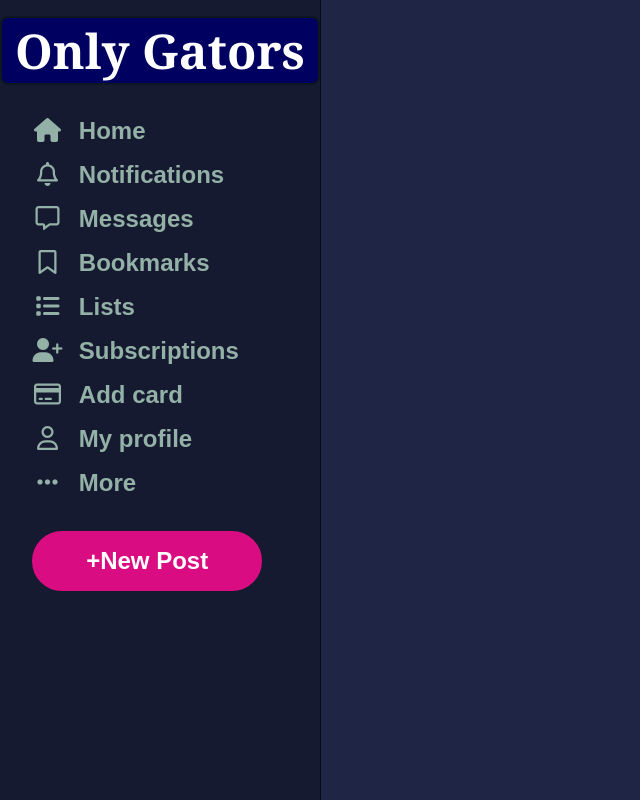
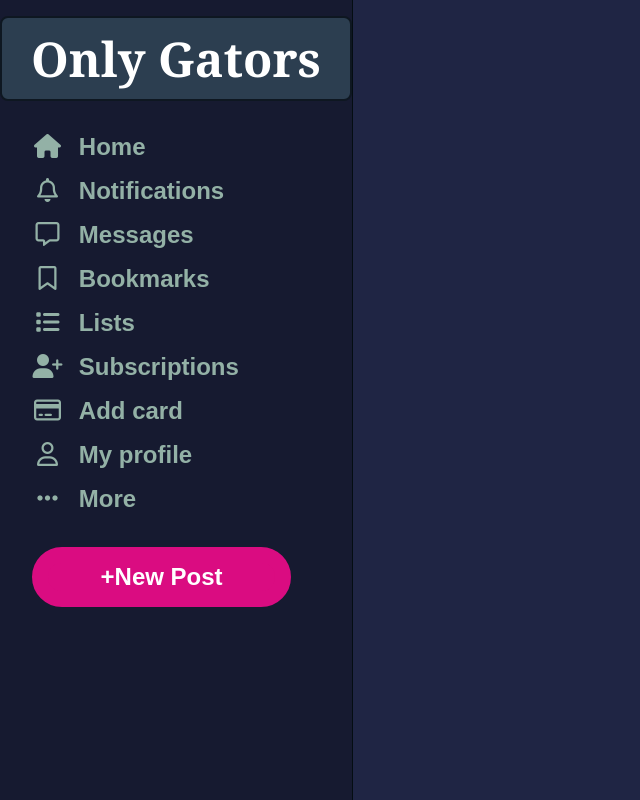
Before and after one commit to jacobm3642/onlygators, a Flask app: page / in a window 1280 px wide. Shown: the whole page, without its empty margins (0-640 px from the left). Run offline with Flask 3, Linux system fonts and the light colour scheme; some libraries are stand-ins or nearby versions.

Commit message:
do the rest bitch

```diff
--- a/app.py
+++ b/app.py
@@ -1,16 +1,42 @@
 import flask
 import sqlite3
 from handers import db_tools
+from secrets import token_urlsafe
+from flask_cors import CORS
 
 db_handler = db_tools.db_handler()
 users = db_handler.add_db("Users", "users.db")
 db_handler.add_query("Users", "register_user", "INSERT INTO Users (UserName, Password, Email) VALUES (?, ?, ?);")
 db_handler.add_query("Users", "get_all_users", "SELECT * FROM users", read_only=True)
 db_handler.add_query("Users", "remove_all_users", "DELETE FROM Users;")
+db_handler.add_query("Users", "create_token_table", "CREATE TABLE token_table(userID INTEGER, token varchar(255), FOREIGN KEY(userID) REFERENCES users(Id))")
+db_handler.add_query("Users", "display_tables", "SELECT name FROM sqlite_master WHERE type='table'")
+db_handler.add_query("Users", "add_token", "INSERT INTO your_table_name (userID, token) VALUES (?, ?)")
+db_handler.add_query("Users", "get_user_id", "SELECT Id FROM Users WHERE UserName = ?", read_only=True)
 db_handler.databases["Users"].set_perms(0, 2, 99)
-#`print(db_handler.execute_premade_query("Users","get_all_users",0))
+# print(db_handler.execute_premade_query("Users","get_all_users",0))
+# db_handler.execute_premade_query("Users","create_token_table", 2)
+print(db_handler.execute_premade_query("Users", "display_tables", 2))
+
+def insert_token(userId):
+    token = token_urlsafe(32)
+    try:
+        db_handler.execute_premade_query("Users", "add_token", 2, parameters=(userId, token))
+    except:
+        return insert_token(userId)
+
 
 app = flask.Flask(__name__, static_url_path='/static')
+CORS(app)
+
+CORS(app, resources={r"/register": {"origins": "http://localhost:5000"}})
+
+@app.after_request
+def after_request(response):
+    response.headers.add('Access-Control-Allow-Headers', 'Content-Type,Authorization')
+    response.headers.add('Access-Control-Allow-Methods', 'GET,PUT,POST,DELETE')
+    return response
+
 
 @app.route("/")
 def index():
@@ -20,12 +46,20 @@ def index():
 def login():
     pass
 
+def data_stringify(string):
+    string = str(string)
+    if string.legnth()>=255:
+        raise ValueError("TO LONG")
+    return string
+
 @app.route("/register", methods=['POST'])
 def register():
-    data = flask.request.get_json()
+    data = [str(i) for i in flask.request.get_json()]
     username, password, email = data
     db_handler.execute_premade_query("Users", "register_user", permission_level=2, parameters=(username, password, email))
     out_db()
+    id = db_handler.execute_premade_query("Users", "get_user_id", 0, parameters=(username))
+    print(id)
     return flask.jsonify([""]), 200
 
 def out_db():
@@ -40,4 +74,5 @@ def test():
     return flask.jsonify(data)
 
 if __name__ == "__main__":
+    clear()
     app.run(host="127.0.0.1", port=5000)
--- a/static/css/style.css
+++ b/static/css/style.css
@@ -1,21 +1,25 @@
+/* Resetting default margin, padding, and box-sizing for all elements */
 * {
-    margin:0;
-    padding:0;
+    margin: 0;
+    padding: 0;
     box-sizing: border-box;
 }
 
+/* Styling the body with a background color */
 body {
     background-color: #1F2544;
 }
 
+/* Styling for the main grid layout */
 main {
     display: grid;
     grid-template-columns: 2fr 7fr;
 }
 
+/* Styling for the navigation sidebar */
 nav {
     grid-column: 1;
-    width:100%;
+    width: 100%;
     height: auto;
     border-right: 0.01rem solid #040D12;
     position: sticky;
@@ -24,6 +28,7 @@ nav {
     background-color: #161A30;
 }
 
+/* Styling for the navigation list */
 nav ul {
     list-style: none;
     margin: 2rem;
@@ -33,6 +38,7 @@ nav li {
     margin-bottom: 1rem;
 }
 
+/* Styling for navigation links */
 nav a {
     font-family: Arial, Helvetica, sans-serif;
     font-size: 1.5rem;
@@ -45,6 +51,7 @@ nav i {
     margin-right: 1rem;
 }
 
+/* Styling for the new post section */
 #newPost {
     border: 1rem solid #DA0C81;
     background-color: #DA0C81;
@@ -58,6 +65,7 @@ nav i {
     font-weight: bold;
 }
 
+/* Styling for images within the main content */
 main div img {
     width: 40%;
     height: 100%;
@@ -80,14 +88,17 @@ main div p {
     color: darkgray;
 }
 
-.username{
+/* Styling for usernames */
+.username {
     font-weight: bold;
 }
 
+/* Styling for image div */
 .image div {
     display: block;
 }
 
+/* Styling for the comments section */
 .comments {
     max-height: 40rem;
     overflow: auto;
@@ -100,38 +111,40 @@ main div p {
     padding: 0.5rem;
 }
 
+/* Styling for post descriptions */
 .description {
     font-size: 2rem;
     margin-bottom: 1rem;
     border-bottom: 0.15rem solid white;
 }
 
-/* For Webkit browsers (Chrome, Safari, etc.) */
+/* Styling for custom scrollbars - Webkit browsers */
 ::-webkit-scrollbar {
     width: 12px;
     border-radius: 10px;
-    background-color: #333; /* Set the background color of the scrollbar */
+    background-color: #333;
 }
 
 ::-webkit-scrollbar-track {
-    background-color: #555; /* Set the background color of the scrollbar track */
+    background-color: #555;
     border-radius: 10px;
 }
 
 ::-webkit-scrollbar-thumb {
-    background-color: #888; /* Set the color of the scrollbar thumb */
+    background-color: #888;
     border-radius: 10px;
 }
 
 ::-webkit-scrollbar-thumb:hover {
-    background-color: #aaa; /* Set the color of the thumb on hover */
+    background-color: #aaa;
 }
 
-/* For Firefox */
+/* Styling for custom scrollbars - Firefox */
 scrollbar-color: #888 #333;
 scrollbar-width: thin;
 border-radius: 10px;
 
+/* Styling for input boxes */
 .inputBox input {
     margin: 1rem;
     width: 400rem;
@@ -144,6 +157,7 @@ border-radius: 10px;
     text-align: center;
 }
 
+/* Styling for form boxes */
 main div.form-box {
     width: 30%;
     margin: 2rem auto;
@@ -185,14 +199,16 @@ main div.form-box {
     width: 100%;
 }
 
+/* Styling for the navigation header */
 nav h1 {
     font-size: 3rem;
     color: white;
     text-align: center;
     border: 0.15rem solid #0e1721;
     border-radius: 0.5rem;
-    width: 20rem;
+    width: 22rem;
     margin: 1rem auto;
-    background-color: #000060;
+    background-color: #2c3e50;
     font-family: Georgia, 'Times New Roman', Times, serif;
+    padding: 0.5rem 0;
 }
--- a/templates/loginDemo.html
+++ b/templates/loginDemo.html
@@ -10,6 +10,7 @@
     <body>
         <main>
             <nav>
+                <h1>Only Gators</h1>
                 <ul>
                     <li><a href=#><i class="fa-solid fa-house  fa-fw"></i>Home</a></li>
                     <li><a href=#><i class="fa-regular fa-bell  fa-fw"></i>Notifications</a></li>
--- a/templates/registerDemo.html
+++ b/templates/registerDemo.html
@@ -10,6 +10,7 @@
     <body>
         <main>
             <nav>
+                <h1>Only Gators</h1>
                 <ul>
                     <li><a href=#><i class="fa-solid fa-house  fa-fw"></i>Home</a></li>
                     <li><a href=#><i class="fa-regular fa-bell  fa-fw"></i>Notifications</a></li>
```
Also changed, not shown: databases/users.db, 1 other file.
